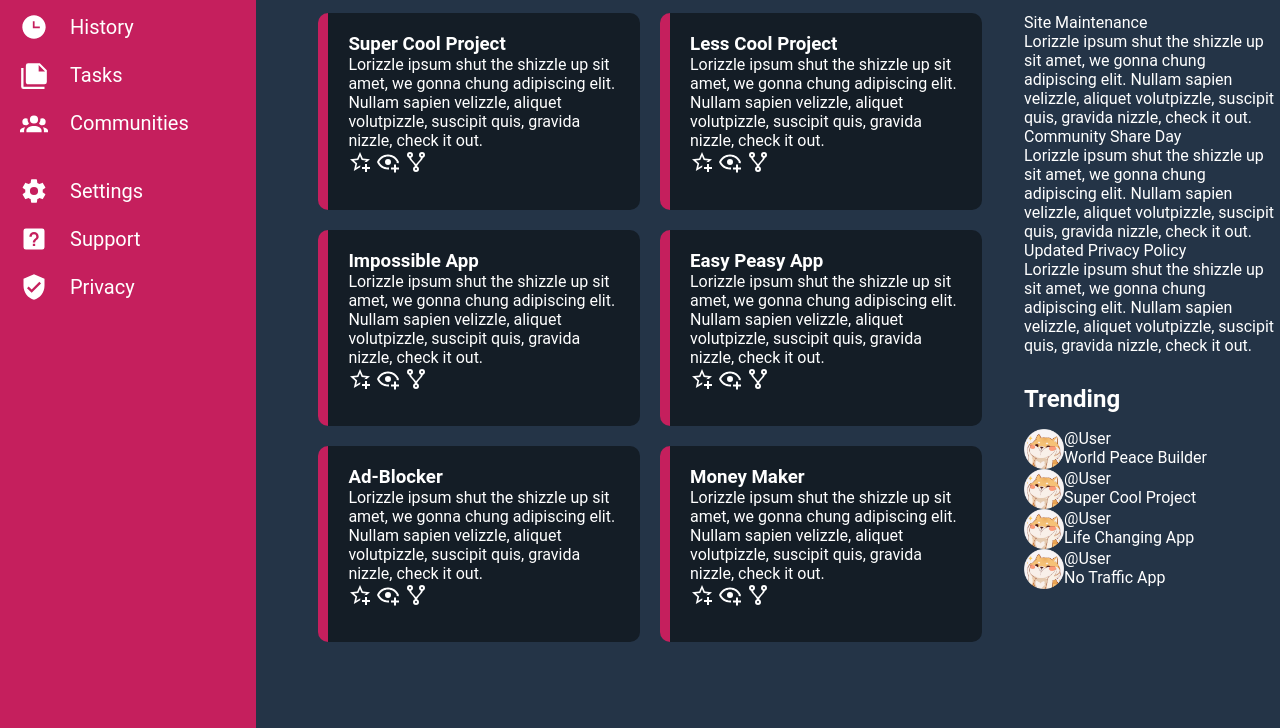
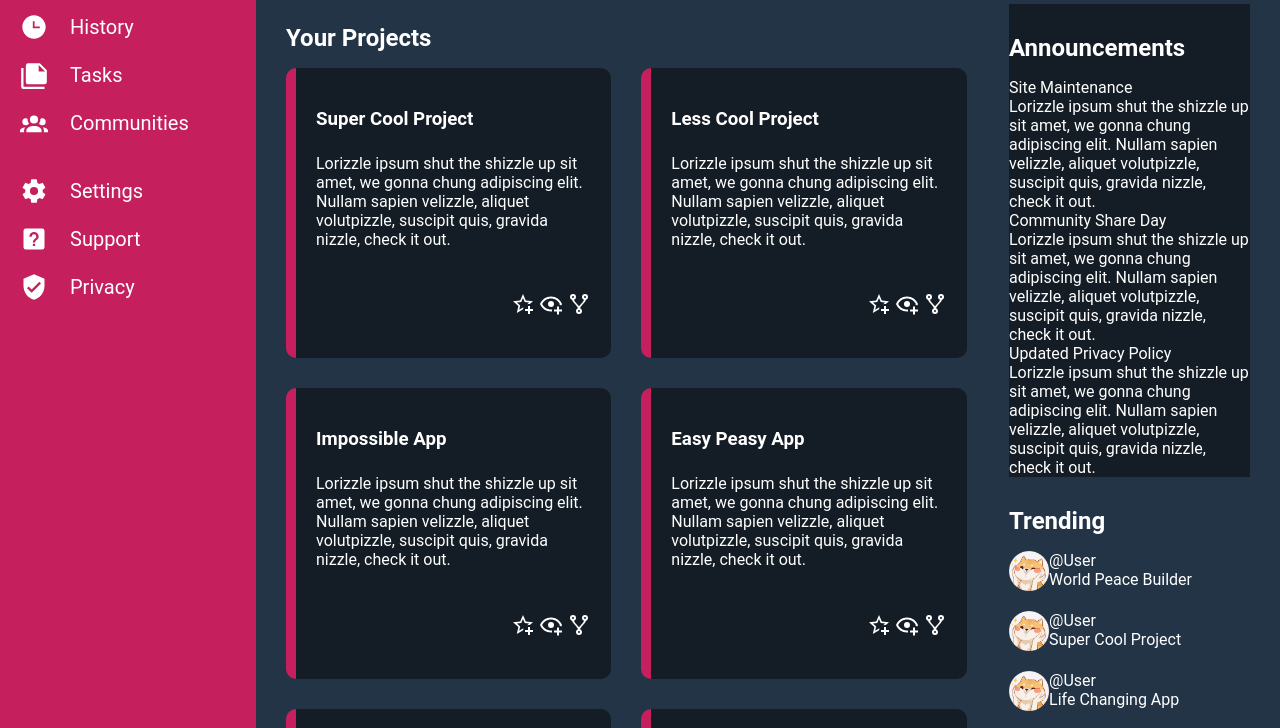
Before and after one commit to Jaypen-git/Admin-Dashboard, a plain HTML site: page index.html in a window 1280 px wide. Shown: the part 227-955 px from the top of the page. Drawn offline with Linux system fonts and the light colour scheme.

Commit message:
fallback

```diff
--- a/index.html
+++ b/index.html
@@ -106,7 +106,7 @@
                     <h3>Super Cool Project</h3>
                     <p>Lorizzle ipsum shut the shizzle up sit amet, we gonna chung adipiscing elit. Nullam sapien velizzle,
                         aliquet volutpizzle, suscipit quis, gravida nizzle, check it out.</p>
-                    <div>
+                    <div class="icon_container">
                         <svg style="width:24px;height:24px" viewBox="0 0 24 24">
                             <path fill="currentColor"
                                 d="M5.8 21L7.4 14L2 9.2L9.2 8.6L12 2L14.8 8.6L22 9.2L18.8 12H18C17.3 12 16.6 12.1 15.9 12.4L18.1 10.5L13.7 10.1L12 6.1L10.3 10.1L5.9 10.5L9.2 13.4L8.2 17.7L12 15.4L12.5 15.7C12.3 16.2 12.1 16.8 12.1 17.3L5.8 21M17 14V17H14V19H17V22H19V19H22V17H19V14H17Z" />
@@ -125,7 +125,7 @@
                     <h3>Less Cool Project</h3>
                     <p>Lorizzle ipsum shut the shizzle up sit amet, we gonna chung adipiscing elit. Nullam sapien velizzle,
                         aliquet volutpizzle, suscipit quis, gravida nizzle, check it out.</p>
-                    <div>
+                    <div class="icon_container">
                         <svg style="width:24px;height:24px" viewBox="0 0 24 24">
                             <path fill="currentColor"
                                 d="M5.8 21L7.4 14L2 9.2L9.2 8.6L12 2L14.8 8.6L22 9.2L18.8 12H18C17.3 12 16.6 12.1 15.9 12.4L18.1 10.5L13.7 10.1L12 6.1L10.3 10.1L5.9 10.5L9.2 13.4L8.2 17.7L12 15.4L12.5 15.7C12.3 16.2 12.1 16.8 12.1 17.3L5.8 21M17 14V17H14V19H17V22H19V19H22V17H19V14H17Z" />
@@ -144,7 +144,7 @@
                     <h3>Impossible App</h3>
                     <p>Lorizzle ipsum shut the shizzle up sit amet, we gonna chung adipiscing elit. Nullam sapien velizzle,
                         aliquet volutpizzle, suscipit quis, gravida nizzle, check it out.</p>
-                    <div>
+                    <div class="icon_container">
                         <svg style="width:24px;height:24px" viewBox="0 0 24 24">
                             <path fill="currentColor"
                                 d="M5.8 21L7.4 14L2 9.2L9.2 8.6L12 2L14.8 8.6L22 9.2L18.8 12H18C17.3 12 16.6 12.1 15.9 12.4L18.1 10.5L13.7 10.1L12 6.1L10.3 10.1L5.9 10.5L9.2 13.4L8.2 17.7L12 15.4L12.5 15.7C12.3 16.2 12.1 16.8 12.1 17.3L5.8 21M17 14V17H14V19H17V22H19V19H22V17H19V14H17Z" />
@@ -163,7 +163,7 @@
                     <h3>Easy Peasy App</h3>
                     <p>Lorizzle ipsum shut the shizzle up sit amet, we gonna chung adipiscing elit. Nullam sapien velizzle,
                         aliquet volutpizzle, suscipit quis, gravida nizzle, check it out.</p>
-                    <div>
+                    <div class="icon_container">
                         <svg style="width:24px;height:24px" viewBox="0 0 24 24">
                             <path fill="currentColor"
                                 d="M5.8 21L7.4 14L2 9.2L9.2 8.6L12 2L14.8 8.6L22 9.2L18.8 12H18C17.3 12 16.6 12.1 15.9 12.4L18.1 10.5L13.7 10.1L12 6.1L10.3 10.1L5.9 10.5L9.2 13.4L8.2 17.7L12 15.4L12.5 15.7C12.3 16.2 12.1 16.8 12.1 17.3L5.8 21M17 14V17H14V19H17V22H19V19H22V17H19V14H17Z" />
@@ -182,7 +182,7 @@
                     <h3>Ad-Blocker</h3>
                     <p>Lorizzle ipsum shut the shizzle up sit amet, we gonna chung adipiscing elit. Nullam sapien velizzle,
                         aliquet volutpizzle, suscipit quis, gravida nizzle, check it out.</p>
-                    <div>
+                    <div class="icon_container">
                         <svg style="width:24px;height:24px" viewBox="0 0 24 24">
                             <path fill="currentColor"
                                 d="M5.8 21L7.4 14L2 9.2L9.2 8.6L12 2L14.8 8.6L22 9.2L18.8 12H18C17.3 12 16.6 12.1 15.9 12.4L18.1 10.5L13.7 10.1L12 6.1L10.3 10.1L5.9 10.5L9.2 13.4L8.2 17.7L12 15.4L12.5 15.7C12.3 16.2 12.1 16.8 12.1 17.3L5.8 21M17 14V17H14V19H17V22H19V19H22V17H19V14H17Z" />
@@ -201,7 +201,7 @@
                     <h3>Money Maker</h3>
                     <p>Lorizzle ipsum shut the shizzle up sit amet, we gonna chung adipiscing elit. Nullam sapien velizzle,
                         aliquet volutpizzle, suscipit quis, gravida nizzle, check it out.</p>
-                    <div>
+                    <div class="icon_container">
                         <svg style="width:24px;height:24px" viewBox="0 0 24 24">
                             <path fill="currentColor"
                                 d="M5.8 21L7.4 14L2 9.2L9.2 8.6L12 2L14.8 8.6L22 9.2L18.8 12H18C17.3 12 16.6 12.1 15.9 12.4L18.1 10.5L13.7 10.1L12 6.1L10.3 10.1L5.9 10.5L9.2 13.4L8.2 17.7L12 15.4L12.5 15.7C12.3 16.2 12.1 16.8 12.1 17.3L5.8 21M17 14V17H14V19H17V22H19V19H22V17H19V14H17Z" />
--- a/style.css
+++ b/style.css
@@ -128,6 +128,7 @@ header button {
     grid-column-end: 6;
     grid-row-start: 2;
     grid-row-end: 7;
+    padding: 30px;
 }
 #projects {
     grid-column-start: 1;
@@ -136,26 +137,41 @@ header button {
     grid-row-end: 3;
 }
 #projects h2 {
-    margin: 30px 0 16px 20px;
+    margin: 20px 0 16px 0;
 }
 .project-container {
     display: grid;
-    gap: 20px;
-    grid-template-columns: 43% 43%;
-    grid-template-rows: repeat(3, 33%);
-    justify-content: center;
-    margin-left: 20px;
+    gap: 30px;
+    grid-template-columns: 45% 45%;
+    grid-template-rows: repeat(3, 43%);
 }
 .project {
     background-color: var(--header);
     border-left: 10px solid #c51f5d;
     border-radius: 10px;
     box-sizing: border-box;
+    display: flex;
+    flex-direction: column;
     padding: 20px;
 }
-.trending-module {
-    display: flex;
+.project h3 {
+    flex: 1;
+    margin-top: 20px;
+}
+.project p {
+    flex: 3;
+}
+.project div {
+    flex: 1;
+    text-align: right;
+}
+#announcements {
+    background-color: var(--header);
 }
 #announcements h2, #trending h2 {
     margin: 30px 0 16px 0;
 }
+.trending-module {
+    display: flex;
+    margin-bottom: 20px;
+}
```
